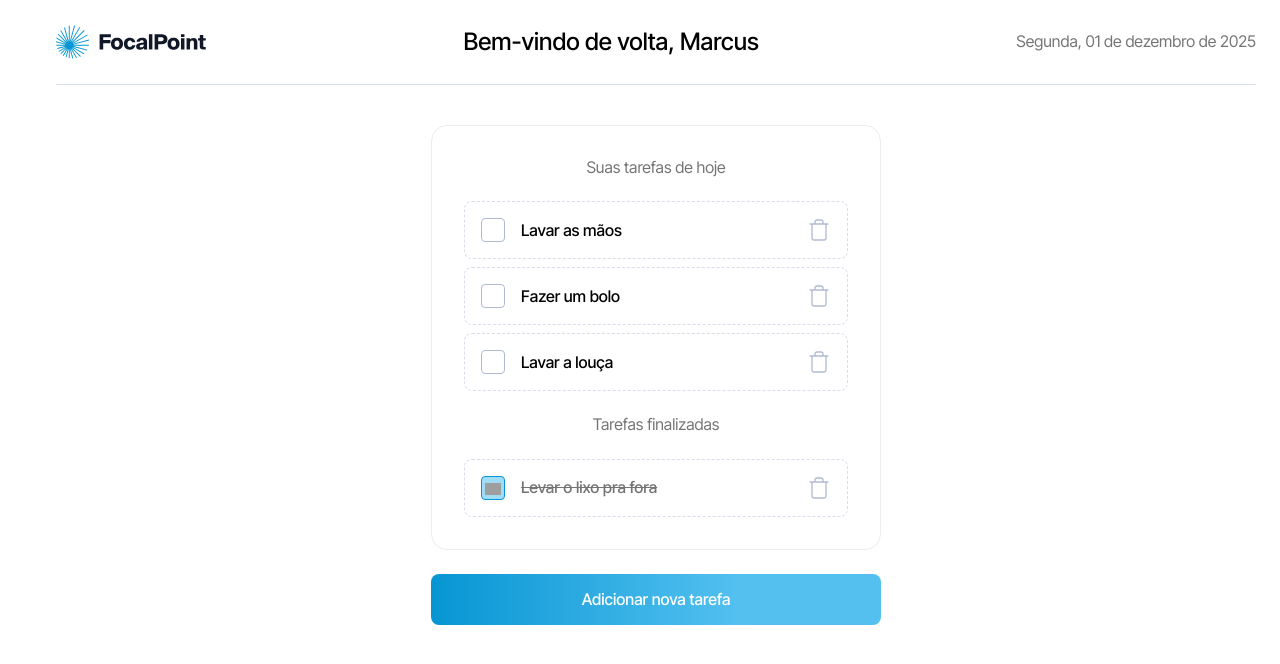
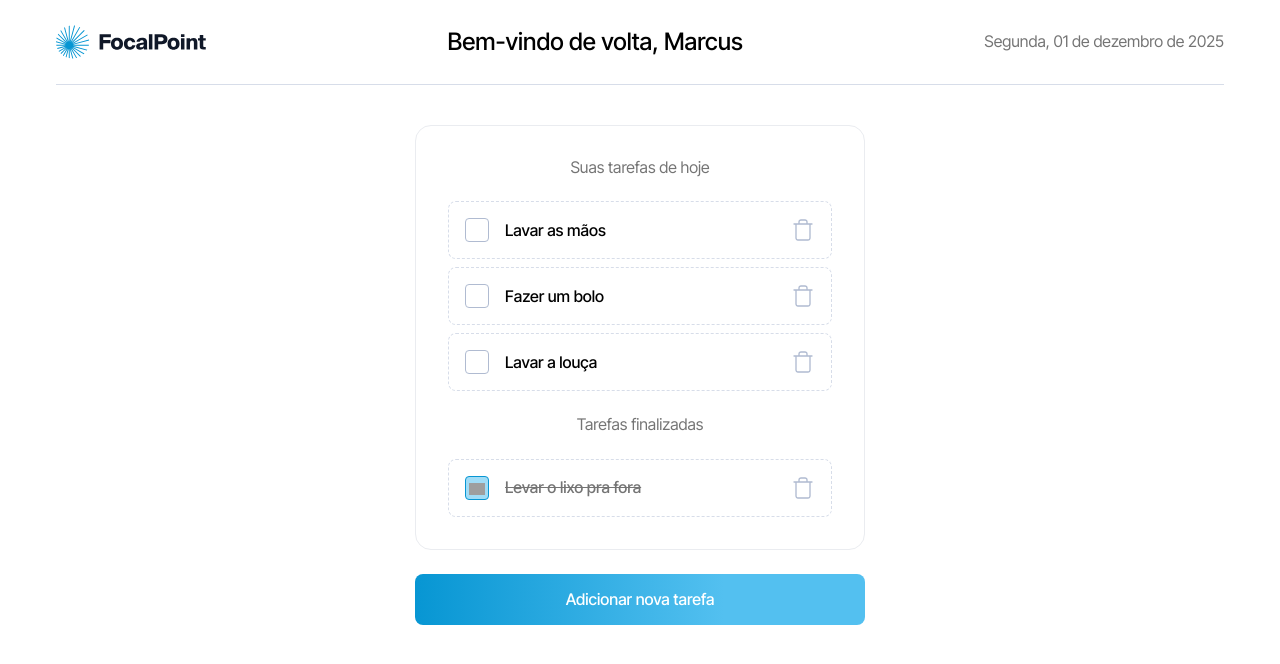
Before and after one commit to Typhonn003/testelegaplan, a Next.js app: page / in a window 1280 px wide. Shown: the top 664 px of the page. Built offline with nearby package versions, Linux system fonts and the light colour scheme; grey boxes are pictures that could not be loaded.

Commit message:
feat: fix container style

```diff
--- a/src/app/styles/container.scss
+++ b/src/app/styles/container.scss
@@ -2,6 +2,6 @@
   margin: 1.5rem;
 
   @media screen and (min-width: 768px) {
-    margin-left: 3.5rem;
+    margin: 1.5rem 3.5rem 0;
   }
 }
```
